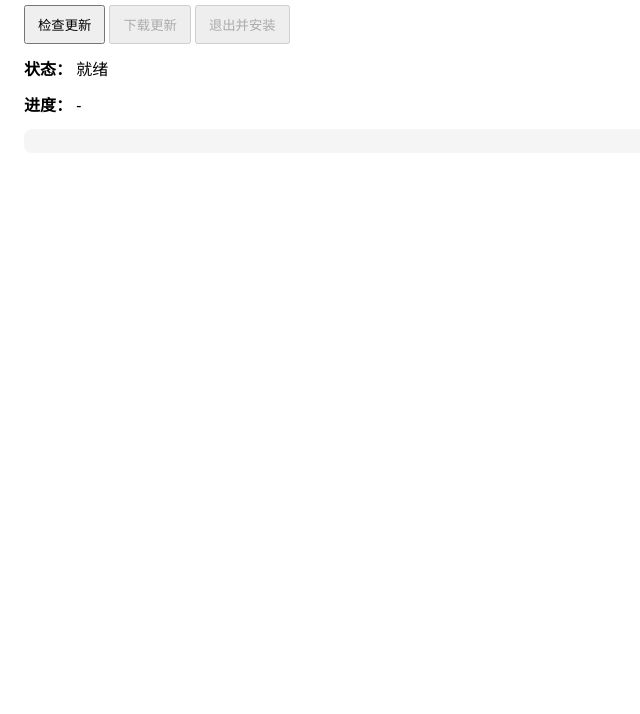
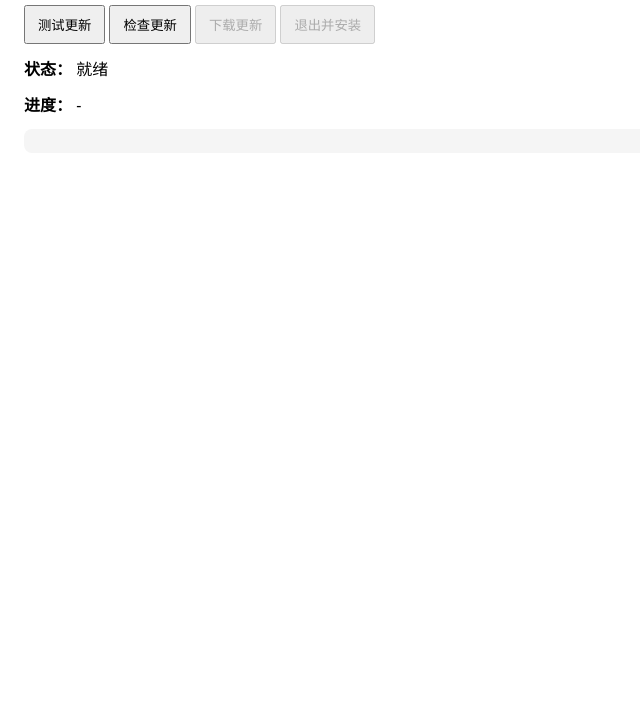
Before and after one commit to wood3n/electron-autoupdate-demo, an Electron app: page src/renderer/index.html in a window 1000 px wide. Shown: the part 86-800 px from the top of the page, without its empty margins (0-640 px from the left). Drawn offline with Linux system fonts and the light colour scheme; no server answers.

Commit message:
chore: test update info

```diff
--- a/src/renderer/index.html
+++ b/src/renderer/index.html
@@ -29,6 +29,7 @@
   <body>
     <h1>Electron 自动更新演示</h1>
     <div class="row">
+      <button id="btnCheck">测试更新</button>
       <button id="btnCheck">检查更新</button>
       <button id="btnDownload" disabled>下载更新</button>
       <button id="btnInstall" disabled>退出并安装</button>
```
